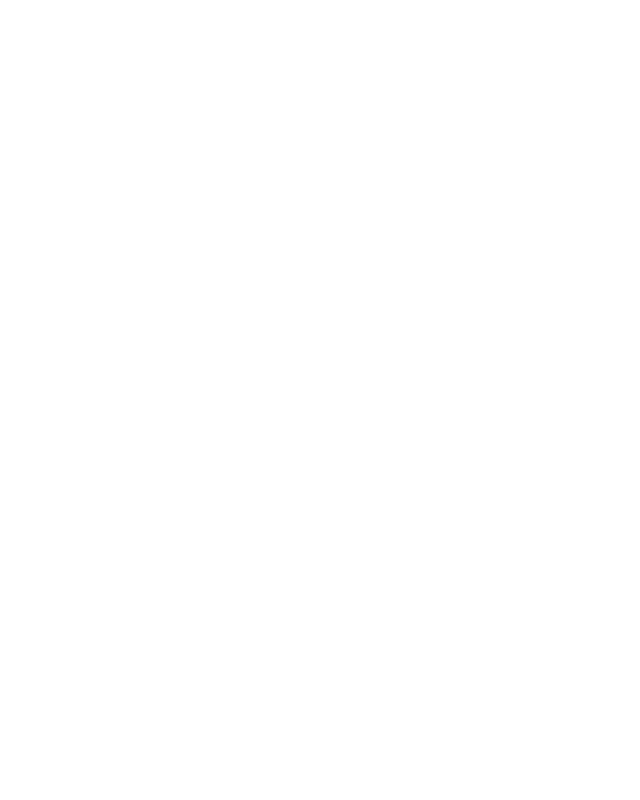
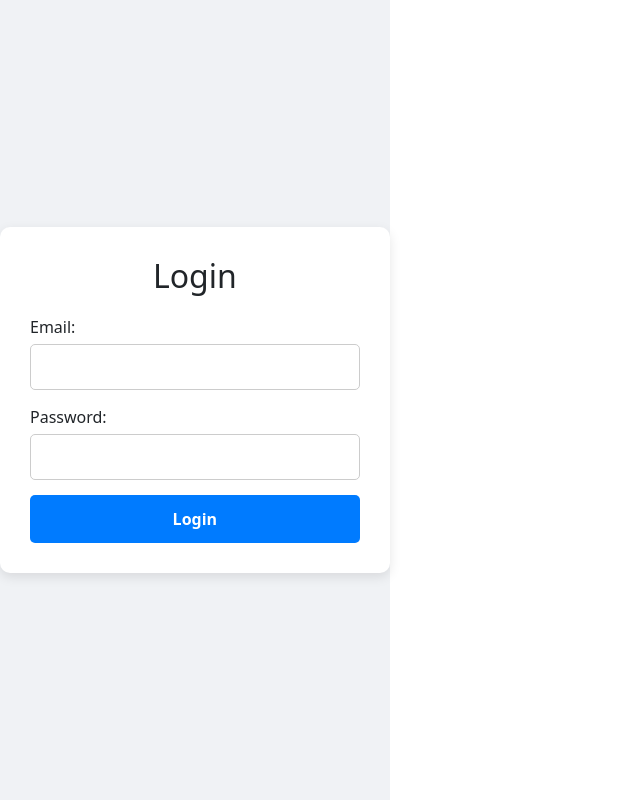
Before and after one commit to Hackthon0825-StaffPortalScheduleEntry/Frontend, a React (Vite) app in the folder staffPortalScEntry/: page / in a window 1280 px wide. Before the commit this address had no page. Shown: the whole page, without its empty margins (0-640 px from the left). Built offline with nearby package versions, Linux system fonts and the light colour scheme.

Commit message:
login added

```diff
--- a/staffPortalScEntry/src/App.jsx
+++ b/staffPortalScEntry/src/App.jsx
@@ -1,33 +1,24 @@
-
-import { Route, Routes } from "react-router-dom";
+import React, { useState } from "react";
+import Header from "./screens/navbar";
 import Dashboard from "./components/Dashboard";
-
-import Footer from "./components/Footer";
-import CourseList from "./screens/Courses/CourseList";
-
-import Header from "./screens/navbar";
+import Login from "./screens/User/Login";
 
 
+function App() {
+  const [loggedIn, setLoggedIn] = useState(false);
 
+  return (
+    <div>
+      {loggedIn ? (
+        <>
+          <Header />
+          <Dashboard />
 
-function App()
-{
-  return(
-
-    <>
-    <Routes>
-
-
-    {/* <Dashboard/>
-
-    <Footer/>
-    <CourseList/> */}
-    <Route path="/course" element={<CourseList/>}></Route>
-
-    </Routes>
-
-
-    </>
+        </>
+      ) : (
+        <Login onLogin={() => setLoggedIn(true)} />
+      )}
+    </div>
   );
 }
 
--- /dev/null
+++ b/staffPortalScEntry/src/screens/User/Login.jsx
@@ -0,0 +1,113 @@
+import React, { useState } from "react";
+
+const Login = ({ onLogin }) => {
+  const [formData, setFormData] = useState({ email: "", password: "" });
+  const [error, setError] = useState("");
+
+  const handleChange = (e) => {
+    const { name, value } = e.target;
+    setFormData((prev) => ({ ...prev, [name]: value }));
+  };
+
+  const handleLogin = (e) => {
+    e.preventDefault();
+    const { email, password } = formData;
+
+    if (email === "test@example.com" && password === "password") {
+      console.log("Login successful ✅");
+      setError("");
+      onLogin();
+    } else {
+      setError("Invalid email or password ❌");
+    }
+  };
+
+  return (
+    <div
+      style={{
+        minHeight: "100vh",       // full height
+        display: "flex",
+        justifyContent: "center", // center horizontally
+        alignItems: "center",     // center vertically
+        backgroundColor: "#f0f2f5", // light background
+      }}
+    >
+      <div
+        style={{
+          width: "100%",
+          maxWidth: "400px",
+          padding: "30px",
+          borderRadius: "10px",
+          background: "#fff",
+          boxShadow: "0 4px 12px rgba(0,0,0,0.1)",
+          textAlign: "center",
+        }}
+      >
+        <h2 style={{ marginBottom: "20px" }}>Login</h2>
+        <form
+          onSubmit={handleLogin}
+          style={{
+            display: "flex",
+            flexDirection: "column",
+            gap: "15px",
+          }}
+        >
+          <div style={{ textAlign: "left" }}>
+            <label>Email:</label>
+            <input
+              type="email"
+              name="email"
+              value={formData.email}
+              onChange={handleChange}
+              required
+              style={{
+                width: "100%",
+                padding: "10px",
+                marginTop: "5px",
+                border: "1px solid #ccc",
+                borderRadius: "5px",
+              }}
+            />
+          </div>
+
+          <div style={{ textAlign: "left" }}>
+            <label>Password:</label>
+            <input
+              type="password"
+              name="password"
+              value={formData.password}
+              onChange={handleChange}
+              required
+              style={{
+                width: "100%",
+                padding: "10px",
+                marginTop: "5px",
+                border: "1px solid #ccc",
+                borderRadius: "5px",
+              }}
+            />
+          </div>
+
+          {error && <p style={{ color: "red", fontSize: "14px" }}>{error}</p>}
+
+          <button
+            type="submit"
+            style={{
+              padding: "12px",
+              backgroundColor: "#007bff",
+              color: "#fff",
+              border: "none",
+              borderRadius: "5px",
+              cursor: "pointer",
+              fontWeight: "bold",
+            }}
+          >
+            Login
+          </button>
+        </form>
+      </div>
+    </div>
+  );
+};
+
+export default Login;
```
Also changed, not shown: 1 other file (tests, documents, lock files or other folders).
